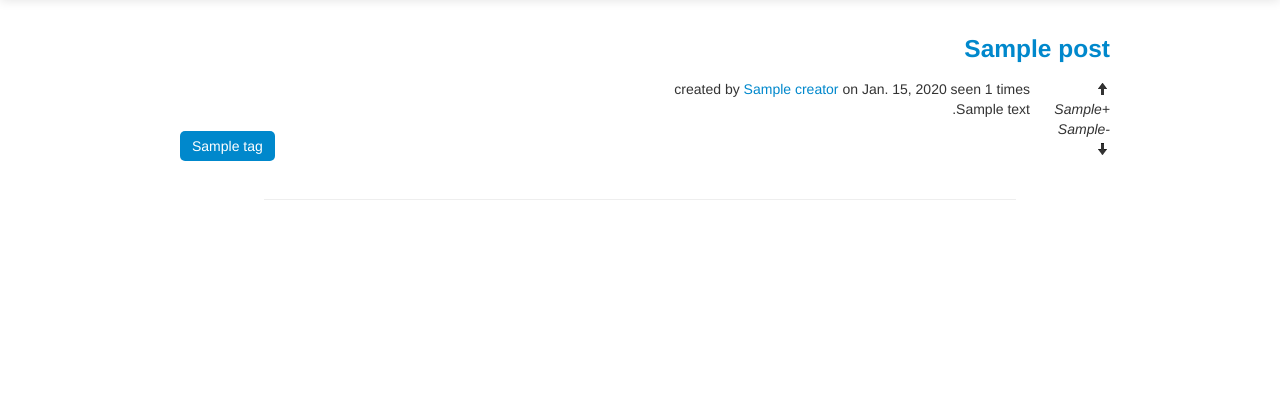
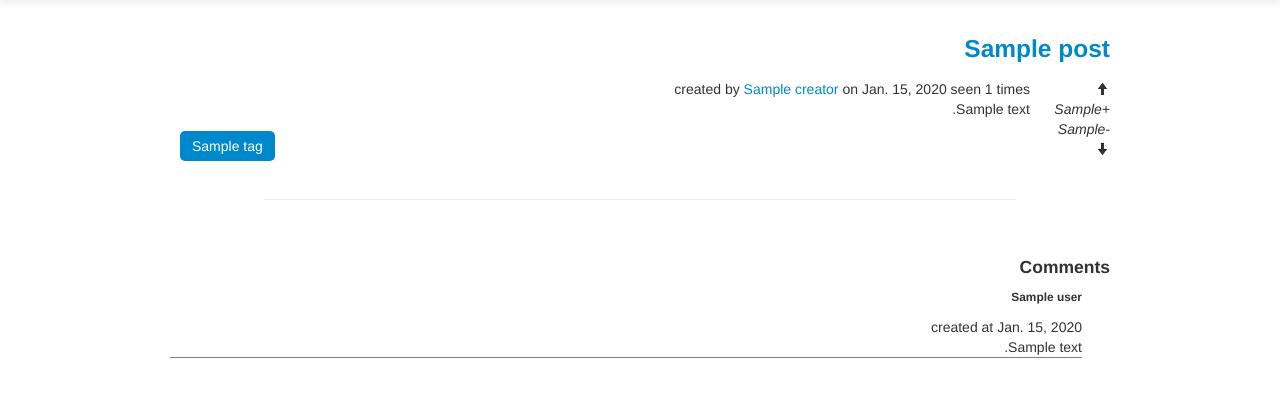
Before and after one commit to aliva/lamenews, a Django app: template lamenews/templates/lame/post.html in a window 1280 px wide. Shown: the part 41-438 px from the top of the page. Run offline with Django 3.2, Linux system fonts and the light colour scheme; the template is opened without the code that fills it: most values are stand-ins (such as "Sample title", 1, 10 or a date in 2020); some libraries are stand-ins or nearby versions.

Commit message:
list comments for post

```diff
--- a/lamenews/models.py
+++ b/lamenews/models.py
@@ -8,7 +8,6 @@ class PostManager(models.Manager):
         return self.all().order_by('-visit_count')
     def get_most_upvoted(self):
         return self.all().order_by('-vote_ups')
-
 
 class Tag(models.Model):
     name = models.CharField(max_length=140,unique=True)
--- a/lamenews/static/css/lamecss.css
+++ b/lamenews/static/css/lamecss.css
@@ -21,7 +21,7 @@ h2{
 }
 
 
-/* signing */
+/* sign in */
 .form-signin{
     max-width: 300px;
 }
@@ -58,3 +58,14 @@ hr{
 .vite-box li{
     text-align:center;
 }
+
+/* comment */
+.comments{
+    margin-top: 4em;
+    margin-bottom: 4em;
+    direction: rtl;
+}
+.comment{
+    margin-right: 2em;
+    border-bottom: solid 0.1px gray;
+}
--- a/lamenews/templates/lame/posts.html
+++ b/lamenews/templates/lame/posts.html
@@ -40,10 +40,27 @@
         </div>
     </div>
     <hr>
+    {% for comment in comments %}
+        {% if forloop.first %}
+            <div class='comments'><h4>Comments</h4>
+        {% endif %}
+        <div class='comment'>
+            <h6>{{ comment.user }}</h6>
+            <div>created at {{ comment.create_date|date }}</div>
+            <div>{{ comment.content }}</div>
+        </div>
+        {% if forloop.last %}
+            </div>
+        {% endif %}
+    {% endfor %}
     {% if user.is_authenticated and comment_form %}
         <form action="{% url 'lamenews.views.comment' posts.0.id %}" method='post'>
             {% csrf_token %}
-            {{ comment_form.as_p }}
+            <h5>Write a comment:</h5>
+            <textarea
+                class="input-block-level"
+                id="id_content" rows="10"
+                name="content" cols="40"></textarea>
             <button class="btn btn-large btn-primary" type="submit">Comment</button>
         </form>
     {% endif %}
--- a/lamenews/views.py
+++ b/lamenews/views.py
@@ -45,8 +45,11 @@ def post(request, title):
         post.visit_count+=1
         post.save()
         comment_form = forms.CommentForm()
+        comments = models.Comment.objects.filter(post=post)
         return render(request, 'lame/post.html',
-                      {'post':(post,), 'comment_form':comment_form,}
+                        {'post':(post,),
+                        'comment_form':comment_form,
+                        'comments':comments}
                     )
     except models.Post.DoesNotExist:
         return HttpResponse('not found')
```
